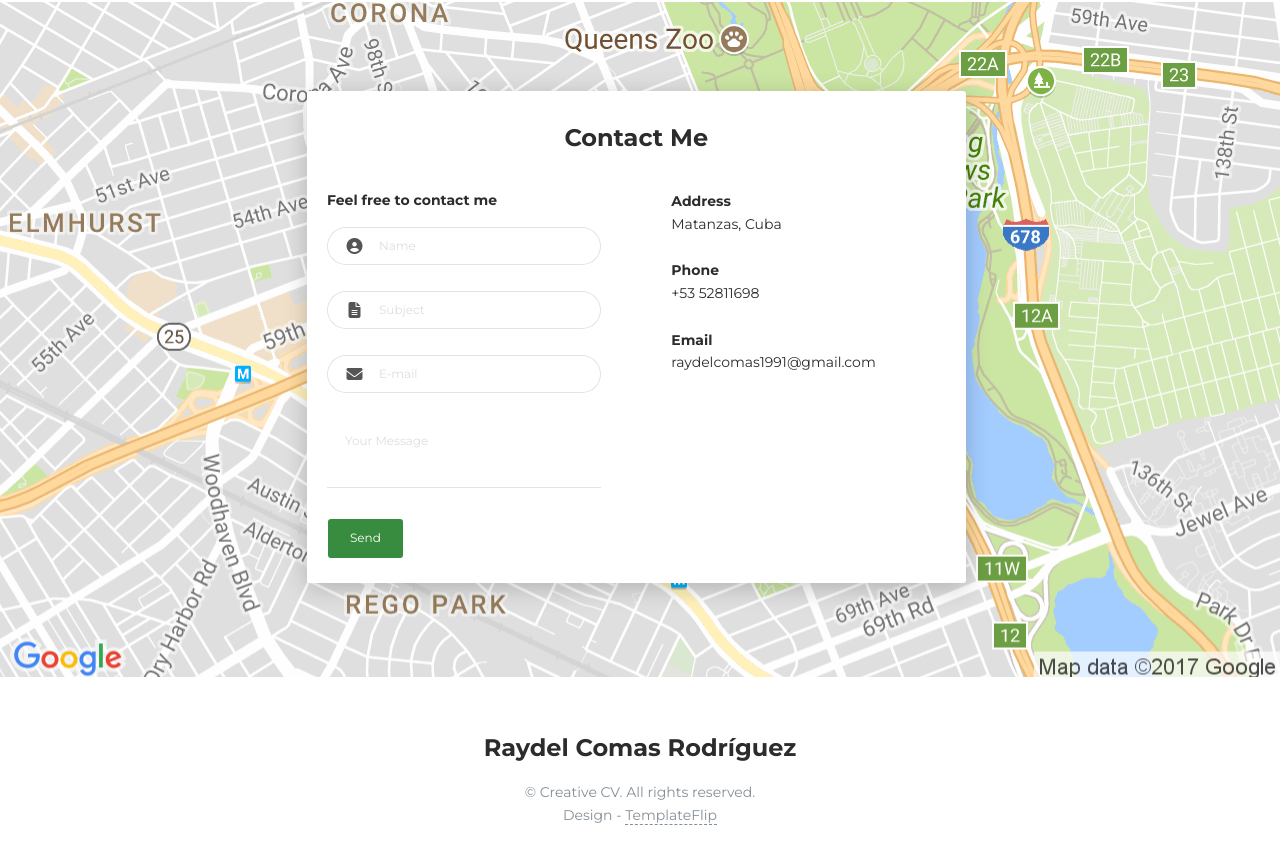
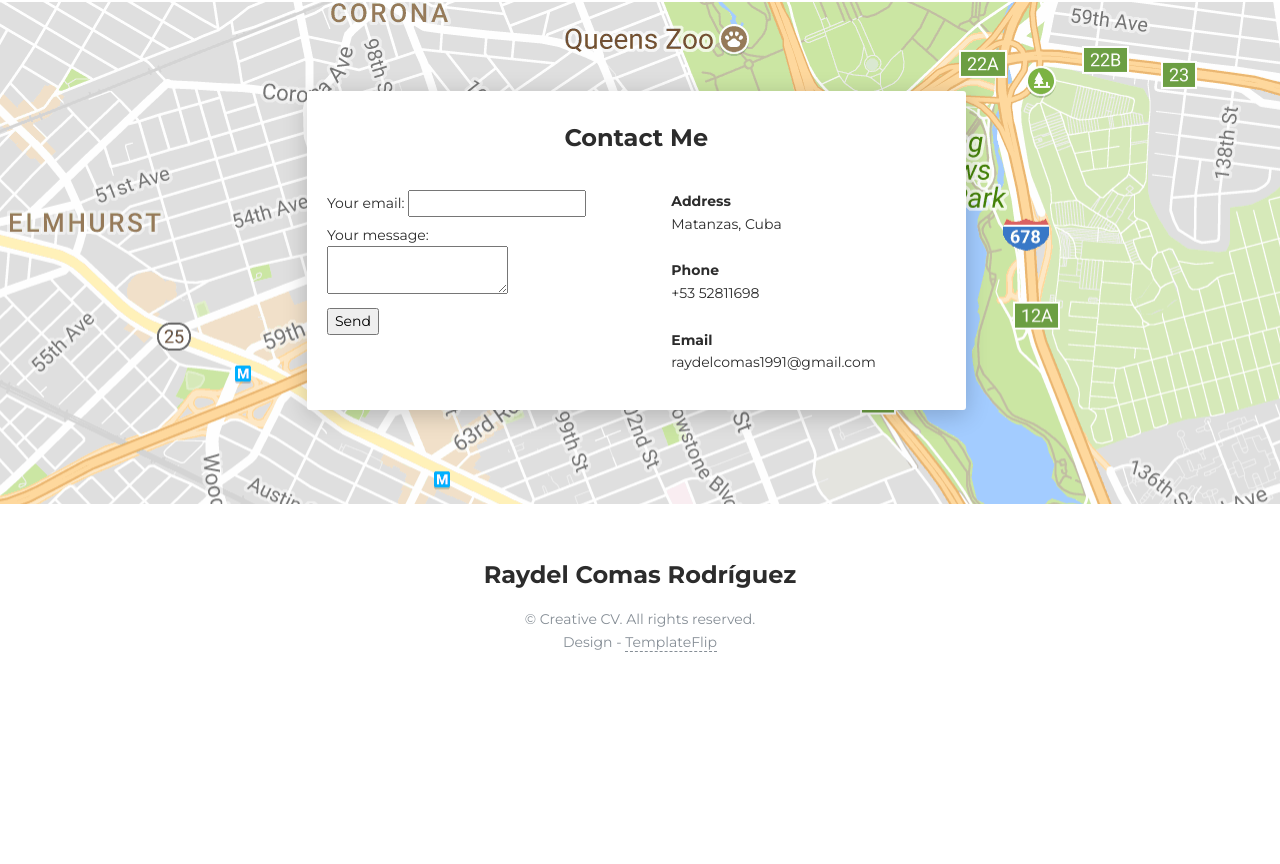
Before and after one commit to rcomas91/rcomas91.github.io, a plain HTML site: page index.html in a window 1280 px wide. Shown: the part 4645-5509 px from the top of the page. After the commit the page ends 5338 px from the top, so only its background shows below. Drawn offline with Linux system fonts and the light colour scheme.

Commit message:
updated contact form

```diff
--- a/index.html
+++ b/index.html
@@ -471,42 +471,24 @@ Open Suse, Ubuntu)
               <div class="row">
                 <div class="col-md-6">
                   <div class="card-body">
-                    <form action="https://formspree.io/f/mjvpoqop" method="POST">
-                      <div class="p pb-3"><strong>Feel free to contact me </strong></div>
-                      <div class="row mb-3">
-                        <div class="col">
-                          <div class="input-group"><span class="input-group-addon"><i class="fa fa-user-circle"></i></span>
-                            <input class="form-control" type="text" name="name" placeholder="Name" required="required"/>
-                          </div>
-                        </div>
-                      </div>
-                      <div class="row mb-3">
-                        <div class="col">
-                          <div class="input-group"><span class="input-group-addon"><i class="fa fa-file-text"></i></span>
-                            <input class="form-control" type="text" name="Subject" placeholder="Subject" required="required"/>
-                          </div>
-                        </div>
-                      </div>
-                      <div class="row mb-3">
-                        <div class="col">
-                          <div class="input-group"><span class="input-group-addon"><i class="fa fa-envelope"></i></span>
-                            <input class="form-control" type="email" name="_replyto" placeholder="E-mail" required="required"/>
-                          </div>
-                        </div>
-                      </div>
-                      <div class="row mb-3">
-                        <div class="col">
-                          <div class="form-group">
-                            <textarea class="form-control" name="message" placeholder="Your Message" required="required"></textarea>
-                          </div>
-                        </div>
-                      </div>
-                      <div class="row">
-                        <div class="col">
-                          <button class="btn btn-primary" type="submit">Send</button>
-                        </div>
-                      </div>
-                    </form>
+
+<form
+  action="https://formspree.io/f/mjvpoqop"
+  method="POST"
+>
+  <label>
+    Your email:
+    <input type="text" name="_replyto">
+  </label>
+  <label>
+    Your message:
+    <textarea name="message"></textarea>
+  </label>
+
+  <!-- your other form fields go here -->
+
+  <button type="submit">Send</button>
+</form>
                   </div>
                 </div>
                 <div class="col-md-6">
```
